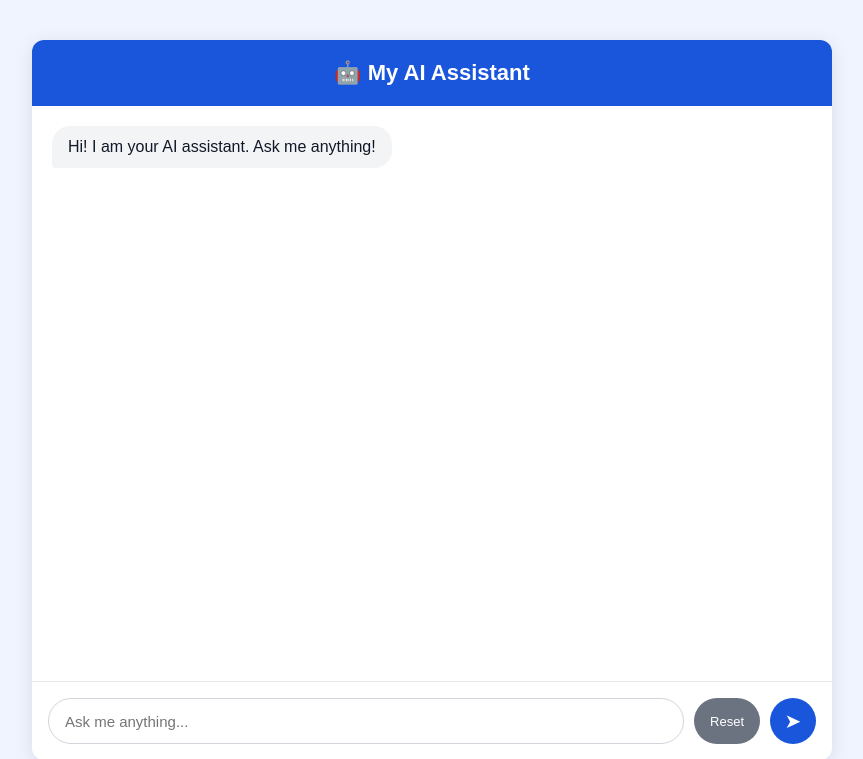
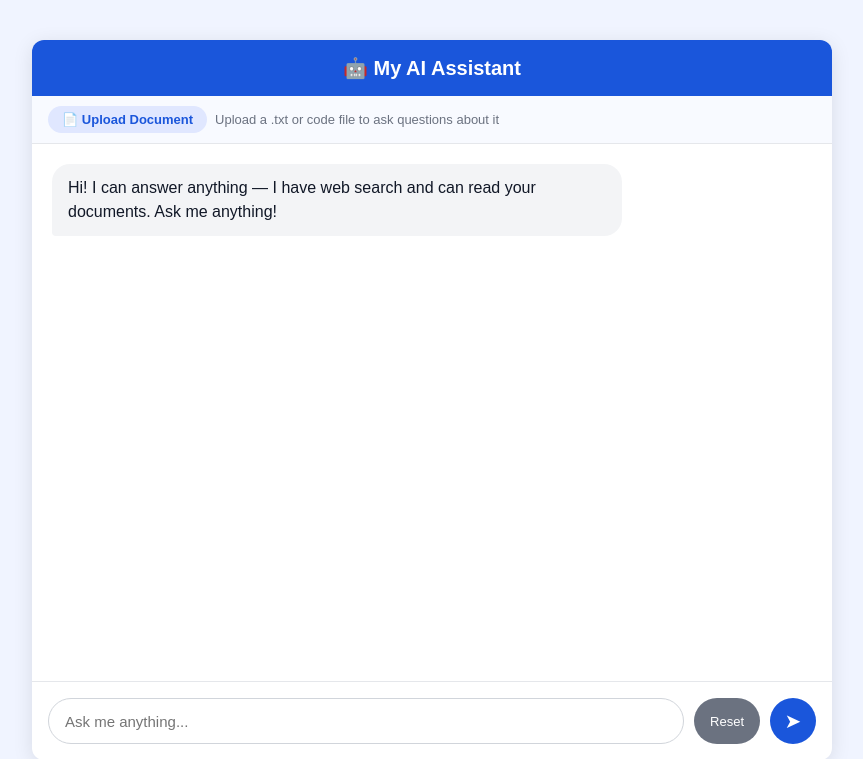
Before and after one commit to shadosword08/my-ai-assistant, a Flask app: page / in a window 1280 px wide. Shown: the top 759 px of the page, without its empty margins (208-1071 px from the left). Run offline with Flask 3, Linux system fonts and the light colour scheme.

Commit message:
Update index.html

```diff
--- a/templates/index.html
+++ b/templates/index.html
@@ -8,10 +8,14 @@
     * { box-sizing: border-box; margin: 0; padding: 0; }
     body { font-family: Arial, sans-serif; background: #f0f4ff; height: 100vh; display: flex; flex-direction: column; align-items: center; justify-content: center; }
     .container { width: 100%; max-width: 800px; background: white; border-radius: 12px; box-shadow: 0 4px 20px rgba(0,0,0,0.1); display: flex; flex-direction: column; height: 90vh; }
-    .header { background: #1a56db; color: white; padding: 20px; text-align: center; font-size: 22px; font-weight: bold; border-radius: 12px 12px 0 0; }
+    .header { background: #1a56db; color: white; padding: 16px 20px; text-align: center; font-size: 20px; font-weight: bold; border-radius: 12px 12px 0 0; }
+    .toolbar { display: flex; align-items: center; gap: 8px; padding: 10px 16px; background: #f8faff; border-bottom: 1px solid #e5e7eb; }
+    .toolbar label { background: #e0e7ff; color: #1a56db; padding: 6px 14px; border-radius: 20px; cursor: pointer; font-size: 13px; font-weight: bold; }
+    .toolbar input[type=file] { display: none; }
+    #file-status { font-size: 13px; color: #6b7280; }
     #chat-box { flex: 1; padding: 20px; overflow-y: auto; display: flex; flex-direction: column; gap: 12px; }
-    .user-msg { background: #1a56db; color: white; padding: 12px 16px; border-radius: 18px 18px 4px 18px; align-self: flex-end; max-width: 70%; }
-    .ai-msg { background: #f3f4f6; color: #111827; padding: 12px 16px; border-radius: 18px 18px 18px 4px; align-self: flex-start; max-width: 70%; white-space: pre-wrap; }
+    .user-msg { background: #1a56db; color: white; padding: 12px 16px; border-radius: 18px 18px 4px 18px; align-self: flex-end; max-width: 75%; }
+    .ai-msg { background: #f3f4f6; color: #111827; padding: 12px 16px; border-radius: 18px 18px 18px 4px; align-self: flex-start; max-width: 75%; white-space: pre-wrap; line-height: 1.5; }
     .thinking { color: #9ca3af; font-style: italic; }
     .input-area { display: flex; padding: 16px; gap: 10px; border-top: 1px solid #e5e7eb; }
     #user-input { flex: 1; padding: 12px 16px; border: 1px solid #d1d5db; border-radius: 24px; font-size: 15px; outline: none; }
@@ -23,8 +27,13 @@
 <body>
   <div class="container">
     <div class="header">🤖 My AI Assistant</div>
+    <div class="toolbar">
+      <label for="file-input">📄 Upload Document</label>
+      <input type="file" id="file-input" accept=".txt,.md,.csv,.py,.js,.html" onchange="uploadFile(this)">
+      <span id="file-status">Upload a .txt or code file to ask questions about it</span>
+    </div>
     <div id="chat-box">
-      <div class="ai-msg">Hi! I am your AI assistant. Ask me anything!</div>
+      <div class="ai-msg">Hi! I can answer anything — I have web search and can read your documents. Ask me anything!</div>
     </div>
     <div class="input-area">
       <input id="user-input" type="text" placeholder="Ask me anything..." />
@@ -54,6 +63,26 @@
         addMessage('Something went wrong. Please try again.', 'ai-msg');
       }
     }
+
+    async function uploadFile(input) {
+      const file = input.files[0];
+      if (!file) return;
+      document.getElementById('file-status').textContent = `Uploading ${file.name}...`;
+      const formData = new FormData();
+      formData.append('file', file);
+      const thinking = addMessage(`Reading ${file.name}...`, 'ai-msg thinking');
+      try {
+        const res = await fetch('/upload', { method: 'POST', body: formData });
+        const data = await res.json();
+        thinking.remove();
+        addMessage(data.response, 'ai-msg');
+        document.getElementById('file-status').textContent = `✅ ${file.name} loaded — ask questions about it!`;
+      } catch (err) {
+        thinking.remove();
+        addMessage('Failed to upload file.', 'ai-msg');
+      }
+    }
+
     function addMessage(text, cls) {
       const box = document.getElementById('chat-box');
       const div = document.createElement('div');
@@ -63,10 +92,13 @@
       box.scrollTop = box.scrollHeight;
       return div;
     }
+
     async function resetChat() {
       await fetch('/reset', { method: 'POST' });
       document.getElementById('chat-box').innerHTML = '<div class="ai-msg">Chat reset! How can I help?</div>';
+      document.getElementById('file-status').textContent = 'Upload a .txt or code file to ask questions about it';
     }
+
     document.getElementById('user-input').addEventListener('keypress', e => {
       if (e.key === 'Enter') sendMessage();
     });
```
